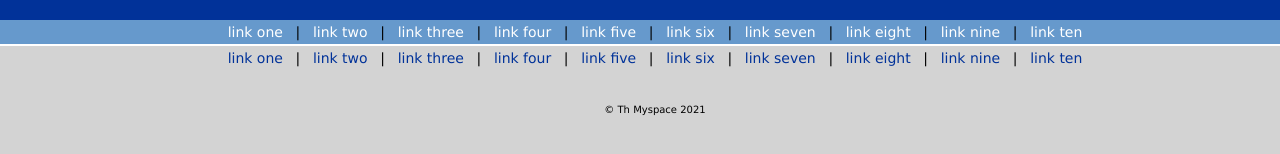
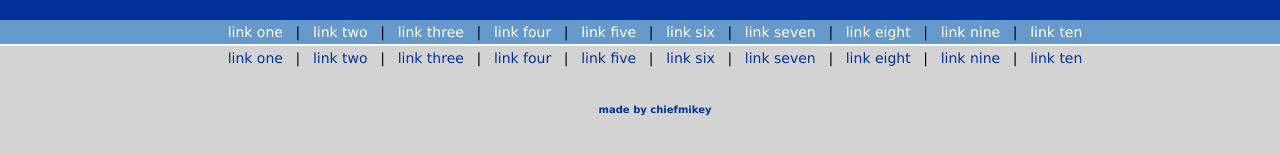
Before and after one commit to chiefmikey/the-myspace, a React app: page / in a window 1280 px wide. Shown: the part 230-384 px from the top of the page. Built offline with nearby package versions, Linux system fonts and the light colour scheme; no server answers; the HTML template or start-up script is replaced by a standard one.

Commit message:
Update footer copyright to made by chiefmikey

```diff
--- a/client/src/components/Nav/Footer.jsx
+++ b/client/src/components/Nav/Footer.jsx
@@ -43,7 +43,11 @@ const Footer = () => (
         link ten
       </a>
     </div>
-    <div id="footer-copyright">© Th Myspace 2021</div>
+    <div id="footer-copyright">
+      <a href="https://github.com/chiefmikey" target="_blank" rel="noreferrer">
+        made by chiefmikey
+      </a>
+    </div>
   </div>
 );
 
```
